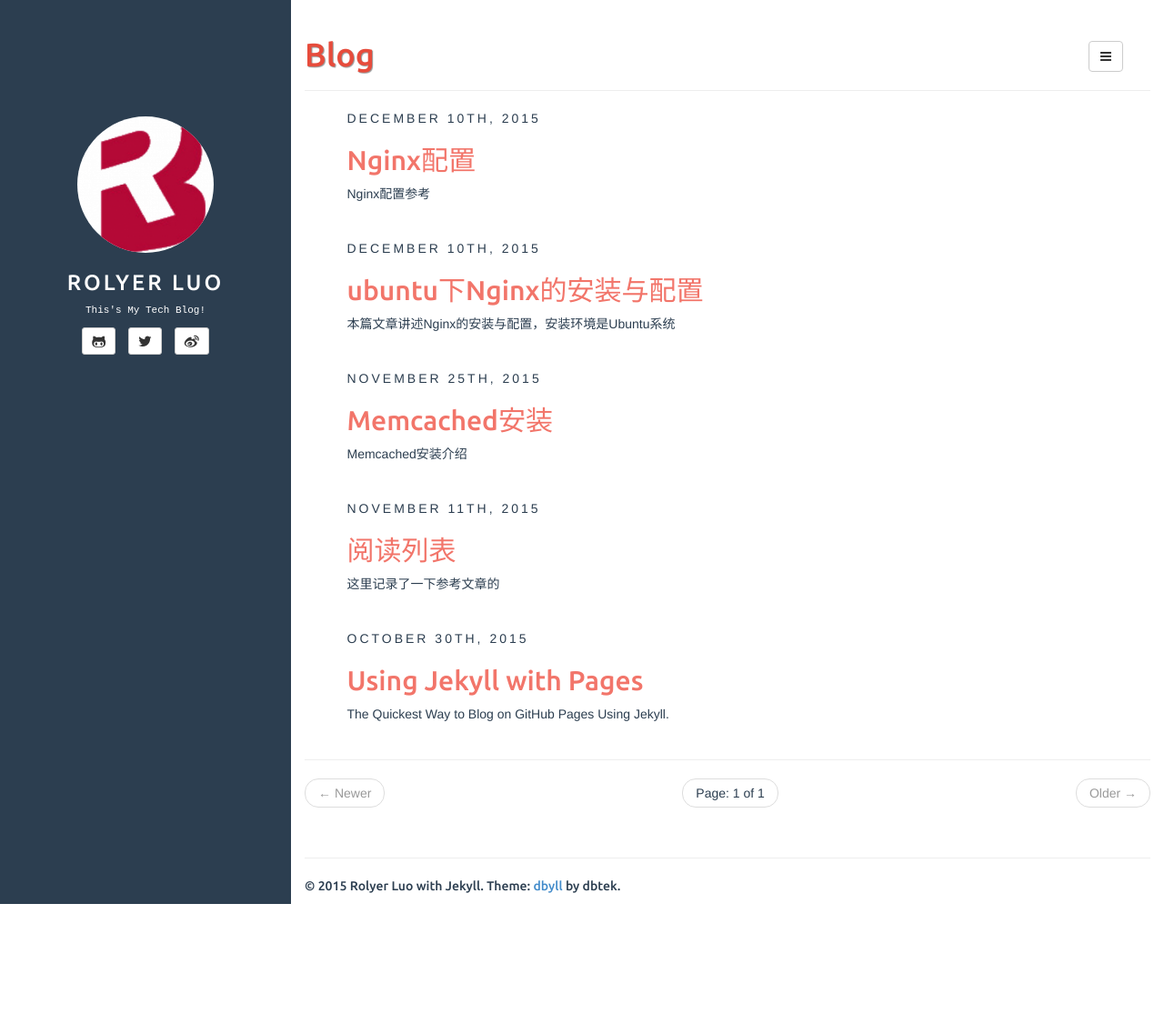
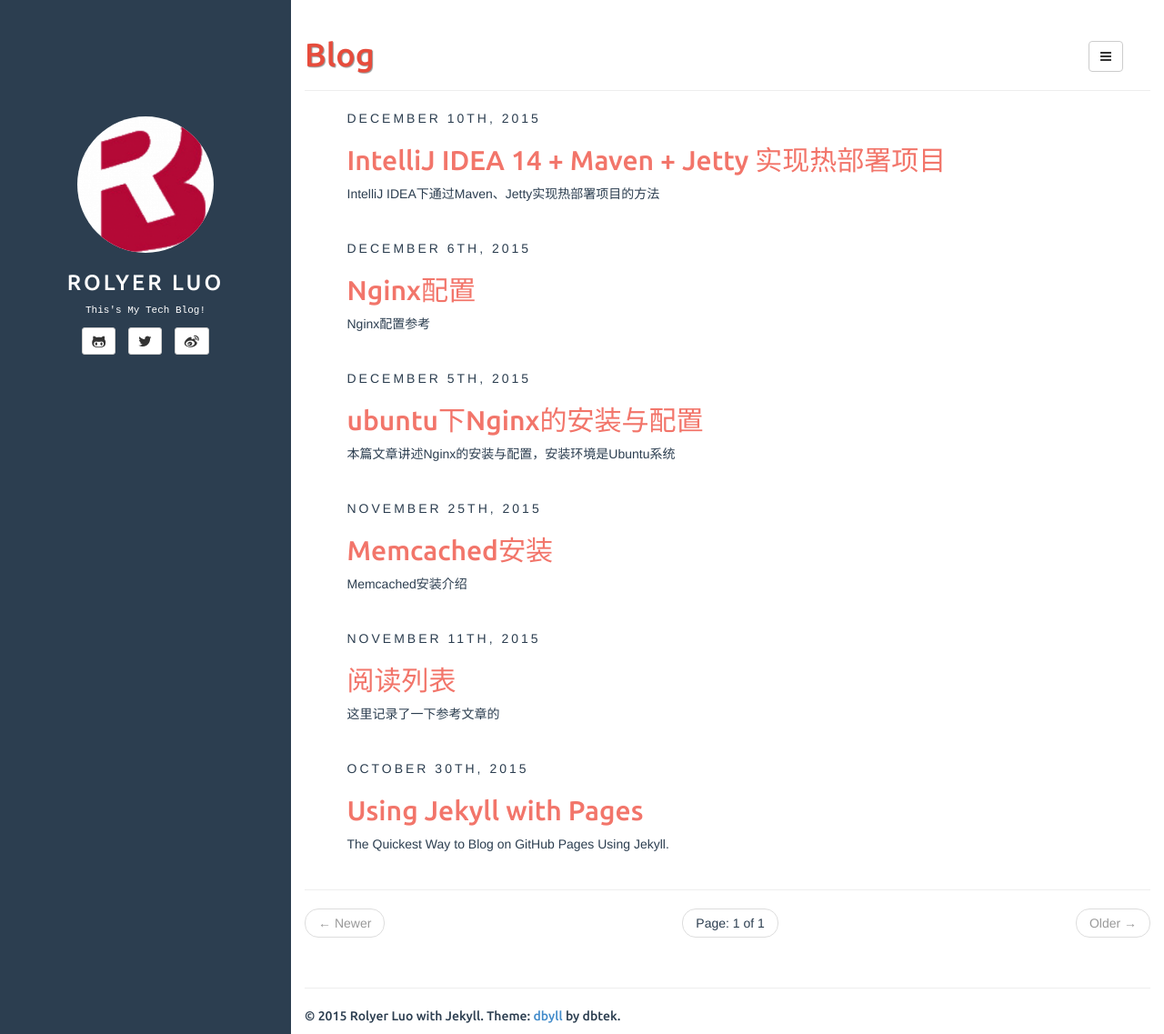
Before and after one commit to rolyer/rolyer.github.com, a Jekyll site: the page built from index.html, in a window 1280 px wide and 1137 px high. Shown: the whole window at 91% size. Built offline with Jekyll 4.4.1, drawn with Linux system fonts in a browser that asks for light colours; the list of posts is cut into pages by our own code.

Commit message:
IntelliJ-Maven-Jetty-Hotswap

```diff
--- /dev/null
+++ b/_posts/2015-12-10-IntelliJ-Maven-Jetty-Hotswap.md
@@ -0,0 +1,67 @@
+---
+layout: post
+title: IntelliJ IDEA 14 + Maven + Jetty 实现热部署项目
+categories: [general, Nginx]
+tags: [Linux, Nginx]
+description: IntelliJ IDEA下通过Maven、Jetty实现热部署项目的方法
+comments: true
+---
+
+# 前言
+
+在Maven下测试/调试时，我们可以使用Tomcat、Jetty、Jboss。使用Jetty Plugin的时候不用敲打包、部署，然后再启动服务器的指令，只需敲一句：mvn jetty:run，而且当我们修改资源文件、Java代码时，Jetty 能自动扫描到并及时给予反馈进行重加载，这对修改java文件很有帮助，不用每次修改java文件都要重启服务器，省掉了不少没必要浪费的时间。
+
+**需要注意的是：在IntelliJ IDEA，由于没有自动编译，所以修改不会生效，需要按Ctrl+Shift+F9(修改多个文件按Ctrl+F9)编译一下。**
+
+热部署的好处：代码修改后，不必重新启动Web服务器。
+
+
+# 步骤
+
+- 在pom.xml(Web工程的pom.xml)文件中配置jetty插件的参数：scanIntervalSeconds，配置pom.xml片断如下：
+
+{% highlight bash %}
+<build>
+	<plugins>
+		<plugin>
+			<groupId>org.mortbay.jetty</groupId>
+			<artifactId>maven-jetty-plugin</artifactId>
+			<version>6.1.26</version>
+			<configuration>
+				<connectors>
+					<connector implementation="org.mortbay.jetty.nio.SelectChannelConnector">
+						<port>8000</port>
+					</connector>
+				</connectors>
+				<webAppConfig>
+					<contextPath>/web</contextPath>
+				</webAppConfig>
+				 <!-- 每5秒的间隔扫描一次,实现热部署 -->
+				<scanIntervalSeconds>5</scanIntervalSeconds>
+			</configuration>
+		</plugin>
+	</plugins>
+</build>
+{% endhighlight bash %}
+
+- 执行mvn jetty:run运行项目（DEBUG使用：mvnDebug jetty:run）
+
+{% highlight bash %}
+mvn jetty:run
+{% endhighlight bash %}
+
+- 修改Java代码好后Ctrl+Shift+F9编译代码。如果是项目的配置jetty plugin能够自动检测到，并自动重新加载配置文件。
+我们将控制台看到“[INFO] Reload Mechanic: automatic”信息：
+{% highlight bash %}
+[INFO] Webapp source directory = C:\dev\gtxh\steel-cbms\cbms-web\src\main\webapp
+[INFO] Reload Mechanic: automatic
+[INFO] Classes = C:\dev\gtxh\steel-cbms\cbms-web\target\classes
+[INFO] Context path = /web
+[INFO] Tmp directory =  determined at runtime
+[INFO] Web defaults = org/mortbay/jetty/webapp/webdefault.xml
+[INFO] Web overrides =  none
+[INFO] web.xml file = C:\dev\gtxh\steel-cbms\cbms-web\src\main\webapp\WEB-INF\web.xml
+[INFO] Webapp directory = C:\dev\gtxh\steel-cbms\cbms-web\src\main\webapp
+[INFO] No Transaction manager found - if your webapp requires one, please configure one.
+[INFO] Initializing Spring root WebApplicationContext
+{% endhighlight bash %}
```
Also changed, not shown: _posts/2015-12-5-installed-nginx-on-ubuntu.md (renamed from _posts/2015-12-10-installed-nginx-on-ubuntu.md, +1 -1 lines), _posts/2015-12-6-nginx-configuration.md (renamed from _posts/2015-12-10-nginx-configuration.md).
